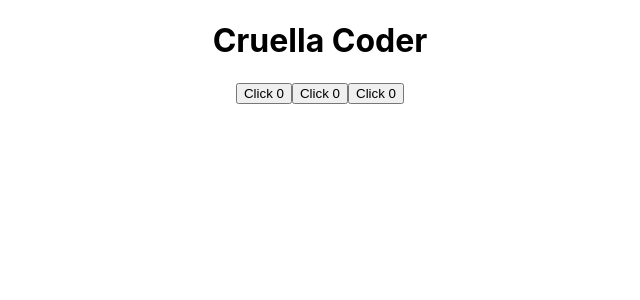
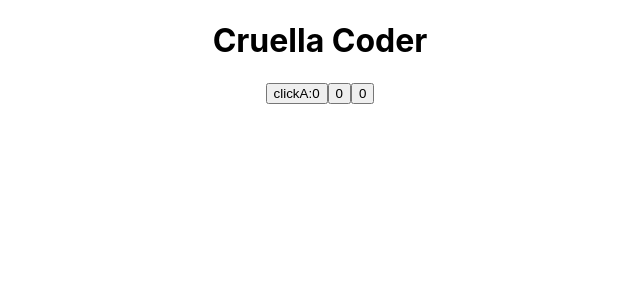
Before and after one commit to Gdansklol/easy-react-01, a React (Create React App) app: page / in a window 1280 px wide. Shown: the top 300 px of the page, without its empty margins (320-960 px from the left). Built offline with nearby package versions, Linux system fonts and the light colour scheme.

Commit message:
use props

```diff
--- a/src/App.js
+++ b/src/App.js
@@ -11,7 +11,7 @@ function App() {
   return (
   <div className='App' >
     <h1>Cruella Coder</h1>
-    <Counter />
+    <Counter click="clickA:" />
     <Counter />
     <Counter />
   </div>
--- a/src/components/Counter.js
+++ b/src/components/Counter.js
@@ -1,14 +1,16 @@
 import React, { useState } from 'react';
 
-const Counter = () => {
+const Counter = (props) => {
     const [count, setCount] = useState(0);
 
-    const increment =() =>{
-        setCount(count +1);
-    }
+    const increment = () => {
+        setCount(count + 1);
+    };
+    console.log(props.click);
+
     return (
         <button onClick={increment}>
-            Click {count}
+            {props.click }{count}
         </button>
     );
 };
```
